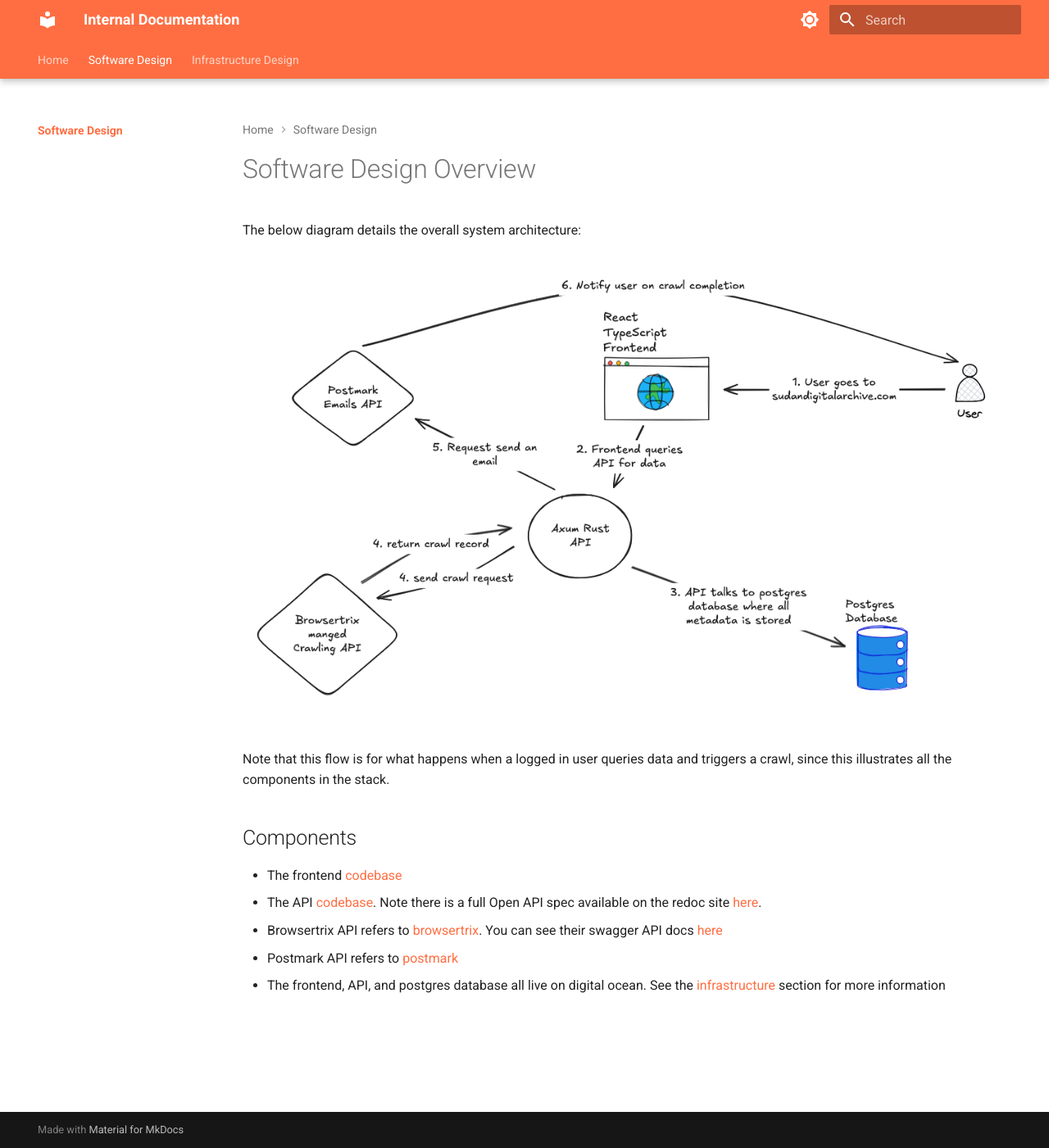
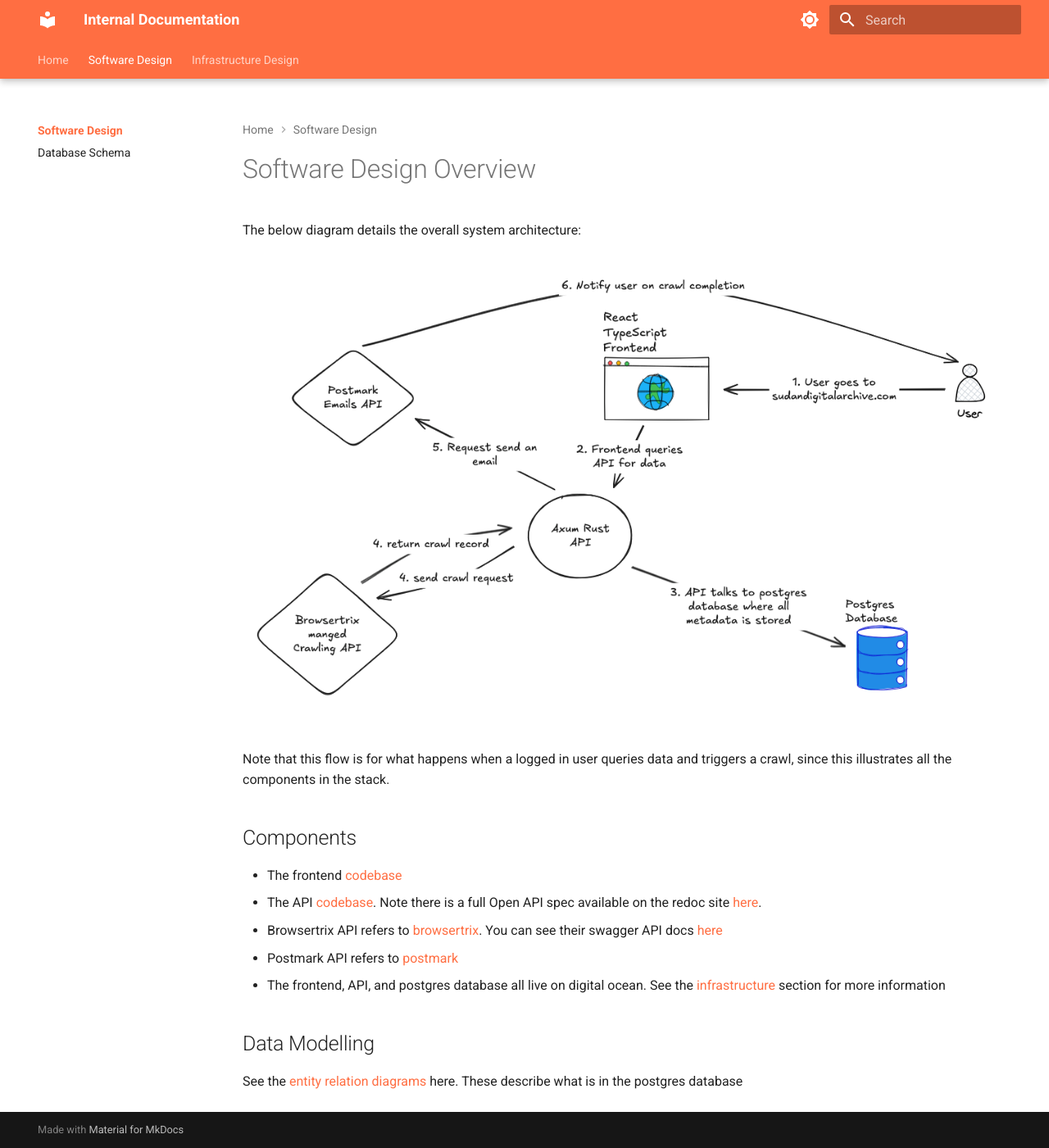
Before and after one commit to Sudan-Digital-Archive/internal-docs, an MkDocs documentation site: the page built from docs/software-design/index.md, in a window 1280 px wide and 1400 px high. Shown: the whole window at 82% size. Built offline with MkDocs 1.6.1 and Material for MkDocs 9.7.7, drawn with Linux system fonts in a browser that asks for light colours; plug-ins that fetch from the network failed and are left out.

Commit message:
feat: add erds

```diff
--- a/docs/software-design/index.md
+++ b/docs/software-design/index.md
@@ -17,3 +17,7 @@
   [here](https://app.browsertrix.com/api/docs)
 - Postmark API refers to [postmark](https://postmarkapp.com/)
 - The frontend, API, and postgres database all live on digital ocean. See the [infrastructure](../infrastructure-design/index.md) section for more information
+
+## Data Modelling
+
+See the [entity relation diagrams](entity_relation_diagrams.md) here. These describe what is in the postgres database
--- a/mkdocs.yml
+++ b/mkdocs.yml
@@ -39,6 +39,7 @@
     - Home: index.md
     - 'Software Design':
         - 'Overview': 'software-design/index.md'
+        - 'Database Schema': 'software-design/entity_relation_diagrams.md'
     - 'Infrastructure Design':
         - 'Overview': 'infrastructure-design/index.md'
         - 'Architecture': 'infrastructure-design/architecture.md'
```
Also changed, not shown: docs/software-design/entity_relation_diagrams.md (added, +21 -0 lines), docs/software-design/accessions_view.png (added), docs/software-design/db_schema.png (added), 1 other file.
